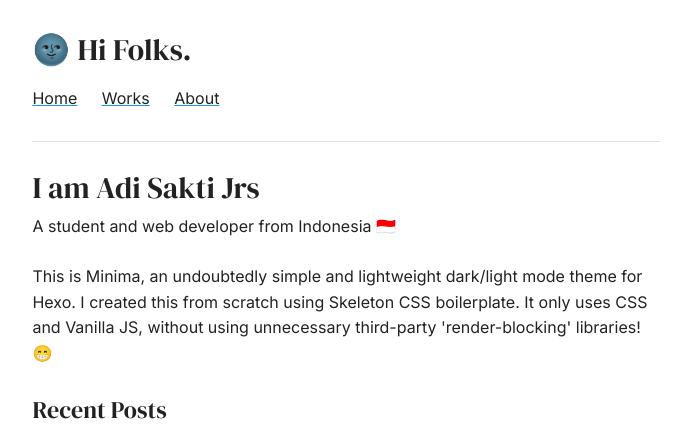
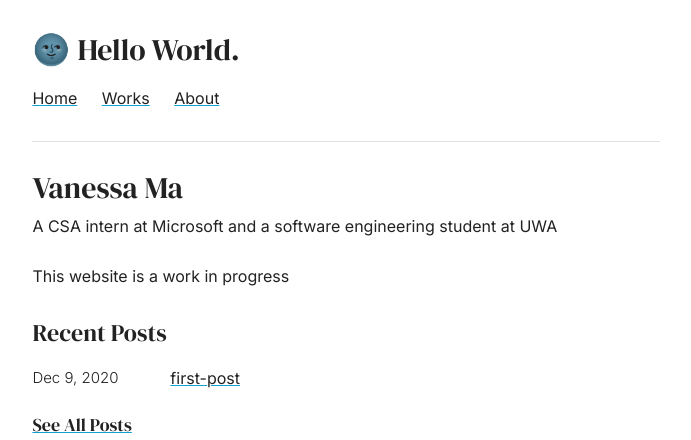
Before and after one commit to vhxma/vhxma.github.io, a plain HTML site: page index.html in a window 1280 px wide. Shown: the top 440 px of the page, without its empty margins (294-985 px from the left). Drawn offline with Linux system fonts and the light colour scheme; a script that the page names is missing.

Commit message:
Site updated: 2020-12-10 10:11:55

```diff
--- a/index.html
+++ b/index.html
@@ -109,7 +109,7 @@
 
   <div class="six columns ml-1" style="max-width: 200px">
     <h4 class="mt-2">
-      Hi Folks.
+      Hello World.
     </h4>
   </div>
 
@@ -132,9 +132,9 @@
           <div class="row ">
   <div class="column">
     <!-- Main information, edit it on theme/_config.yml -->
-    <h4 class="mb-2">I am Adi Sakti Jrs</h4>
-    <p>A student and web developer from Indonesia 🇮🇩</p>
-    <p>This is Minima, an undoubtedly simple and lightweight dark/light mode theme for Hexo. I created this from scratch using Skeleton CSS boilerplate. It only uses CSS and Vanilla JS, without using unnecessary third-party &#39;render-blocking&#39; libraries! 😁</p>
+    <h4 class="mb-2">Vanessa Ma</h4>
+    <p>A CSA intern at Microsoft and a software engineering student at UWA</p>
+    <p>This website is a work in progress</p>
   </div>
 </div>
 
```
Also changed, not shown: 2020/12/09/first-post/index.html (+1 -1 lines), archives/2020/12/index.html (+1 -1 lines), archives/2020/index.html (+1 -1 lines), archives/index.html (+1 -1 lines).
